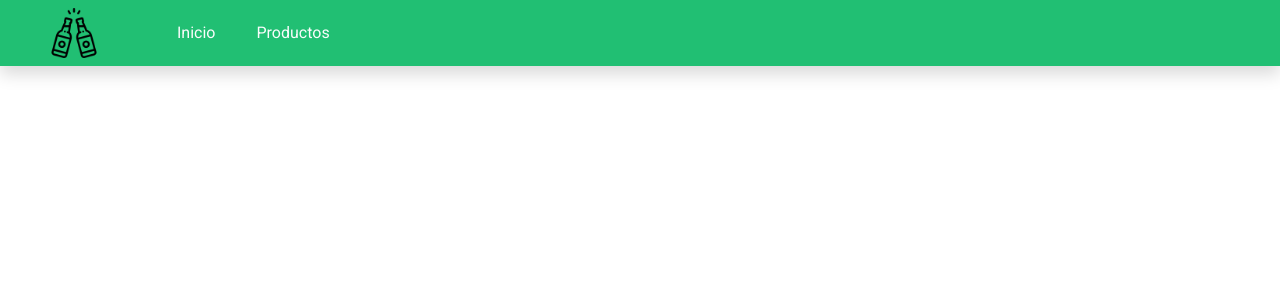
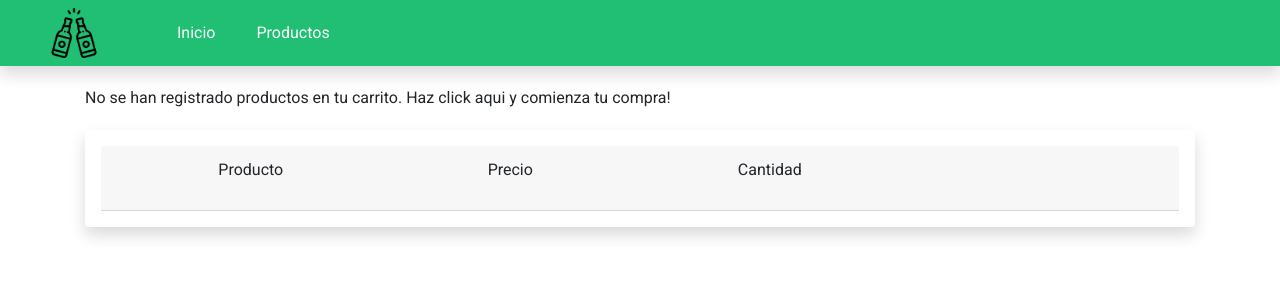
Before and after one commit to JenniferGoijman/Tienda-2.0, an Angular app in the folder frontend/: page /cart in a window 1280 px wide. Before the commit this address led to /. Shown: the top 300 px of the page. Built offline with nearby package versions, Linux system fonts and the light colour scheme.

Commit message:
show carrito de compra

```diff
--- a/frontend/src/app/app-routing.module.ts
+++ b/frontend/src/app/app-routing.module.ts
@@ -9,11 +9,13 @@ import { AdminOrdersComponent } from './components/admin-orders/admin-orders.com
 import { AdminUsersComponent } from './components/admin-users/admin-users.component';
 //import { AdminGuard } from './guards/admin.guard';
 import { OrdersComponent } from './components/orders/orders.component';
+import { CartComponent } from './components/cart/cart.component';
 
 const routes: Routes = [
   { path: '', component: HomeComponent },
   { path: 'products', component: ProductsComponent },
   { path: 'orders', component: OrdersComponent },
+  { path: 'cart', component: CartComponent },
   { path: 'admin/products', component: AdminProductsComponent},
   { path: 'admin/categories', component: AdminCategoriesComponent },
   { path: 'admin/orders', component: AdminOrdersComponent },
--- a/frontend/src/app/app.module.ts
+++ b/frontend/src/app/app.module.ts
@@ -31,6 +31,7 @@ import { MatSelectModule } from '@angular/material/select';
 import { ModalAdminProductsComponent } from './components/modal-admin-products/modal-admin-products.component';
 import { MatIconModule } from '@angular/material/icon';
 import { MatBadgeModule } from '@angular/material/badge';
+import { CartComponent } from './components/cart/cart.component';
 @NgModule({
   declarations: [
     AppComponent,
@@ -46,7 +47,8 @@ import { MatBadgeModule } from '@angular/material/badge';
     AdminOrdersComponent,
     AdminUsersComponent,
     ModalAdminCategoriesComponent,
-    ModalAdminProductsComponent
+    ModalAdminProductsComponent,
+    CartComponent
   ],
   imports: [
     BrowserModule,
--- /dev/null
+++ b/frontend/src/app/components/cart/cart.component.html
@@ -0,0 +1,26 @@
+<div class="container">
+    <div *ngIf="this.cartService.productsInCart.length==0">No se han registrado productos en tu carrito. Haz click aqui
+        y comienza tu compra!</div>
+    <form class="container shadow p-3 mb-5 rounded">
+        <div class="card-header">
+            <p>Producto</p>
+            <p>Precio</p>
+            <p>Cantidad</p>
+            <p></p>
+        </div>
+        <div class="card-body" *ngFor="let product of this.cartService.productsInCart">
+            <div><img src="{{product.image}}" class="productImage" alt="..." *ngIf="product.image">
+                <img src="assets/img/{{product.Category.name | lowercase}}.png" class="productImage" alt="..."
+                    *ngIf="!product.image">
+                {{product.name}}</div>
+            <div>{{product.price}}</div>
+            <mat-form-field>
+                <mat-label>Cantidad</mat-label>
+                <input matInput min="0" type="number" name="{{product.id}}" ngModel>
+            </mat-form-field>
+            <div>
+                <img src='assets/img/eliminar.png' class="icon-sm" (click)="deleteProduct(product.id)">
+            </div>
+        </div>
+    </form>
+</div>
--- /dev/null
+++ b/frontend/src/app/components/cart/cart.component.scss
@@ -0,0 +1,16 @@
+.card-header,
+.card-body {
+    display: grid;
+    grid-template-columns: repeat(4, 1fr);
+    text-align: center;
+    align-items: center;
+}
+
+.container {
+    margin-top: 20px;
+}
+
+.productImage {
+    height: 55px;
+    width: 50px;
+  }
--- /dev/null
+++ b/frontend/src/app/components/cart/cart.component.ts
@@ -0,0 +1,54 @@
+import { Component, OnInit } from '@angular/core';
+import { CartService } from 'src/app/services/cart.service';
+
+@Component({
+  selector: 'app-cart',
+  templateUrl: './cart.component.html',
+  styleUrls: ['./cart.component.scss']
+})
+export class CartComponent implements OnInit {
+  $a: any;
+  constructor(public cartService:CartService) { }
+
+  ngOnInit(): void {
+  }
+
+  insertOrder (){
+    //console.log(registerForm.value)
+    // const arrProducts = []
+    // const cant = 0;
+
+    // for (const product of this.cartService.productsInCart) {
+    //   const arrProduct = [product.id, cant]
+    // }
+
+    // var today = new Date();
+    // const order = {
+    //   "deliveryDate": today.toLocaleDateString().split('/').reverse().join('-') + ' ' + today.toLocaleTimeString(),
+    //   "status": "pending",
+    //   "products": arrProducts
+    // }
+
+
+    // const amountProduct = document.querySelector('div.boxOrders').children.length;
+    // const arrProducts = []
+
+    // for (let i = 0; i < amountProduct; i++) {
+    //     const prod = document.querySelector('div.boxOrders').children[i];
+    //     const product = [
+    //         prod.id, prod.firstElementChild.nextElementSibling.value
+    //     ];
+    //     arrProducts.push(product);
+    // }
+    // var today = new Date();
+    // const order = {
+    //     "deliveryDate": today.toLocaleDateString().split('/').reverse().join('-') + ' ' + today.toLocaleTimeString(),
+    //     "status": "pending",
+    //     "products": arrProducts
+    // }
+
+  }
+
+  deleteProduct(productId) {}
+
+}
--- a/frontend/src/app/components/header/header.component.html
+++ b/frontend/src/app/components/header/header.component.html
@@ -34,7 +34,8 @@
                     </div>
                 </div>
                 <div class="row">
-                    <span matBadgeColor="warn" [matBadge]="this.cartService.productsInCart?.length || null"><img src="assets/img/carrito.png" class="imgCarrito" alt="" srcset=""></span>
+                    <span matBadgeColor="warn" [matBadge]="this.cartService.productsInCart?.length || null"><img
+                            src="assets/img/carrito.png" class="imgCarrito" alt="" srcset="" routerLink="/cart"></span>
                 </div>
             </div>
         </div>
--- a/frontend/src/app/components/header/header.component.scss
+++ b/frontend/src/app/components/header/header.component.scss
@@ -18,7 +18,8 @@ img {
   font-size: 20px;
   font-weight: 500;
 }
-.imgUser:hover{
+
+.imgUser:hover {
   cursor: pointer;
   color: $colorOrange;
 }
@@ -26,6 +27,10 @@ img {
 .imgCarrito {
   width: 32px;
   margin-left: 30px;
+}
+
+.imgCarrito:hover {
+  cursor: pointer;
 }
 
 .navbar {
@@ -53,6 +58,7 @@ img {
 .form-control {
   margin-left: 25px;
 }
+
 .btn {
   margin-right: 25px;
 }
@@ -62,7 +68,7 @@ img {
 }
 
 .dropdown-toggle::after {
-    display:none;
+  display: none;
 }
 
 .row {
--- a/frontend/src/app/components/header/header.component.ts
+++ b/frontend/src/app/components/header/header.component.ts
@@ -23,5 +23,7 @@ export class HeaderComponent implements OnInit {
   logOut() {
     localStorage.removeItem('authToken');
     this.userService['user'] = {};
+    localStorage.removeItem('cart');
+    this.cartService.productsInCart = [];
   }
 }
```
Also changed, not shown: 1 other file (tests, documents, lock files or other folders). Lines whose indentation alone changed are shown as unchanged.
